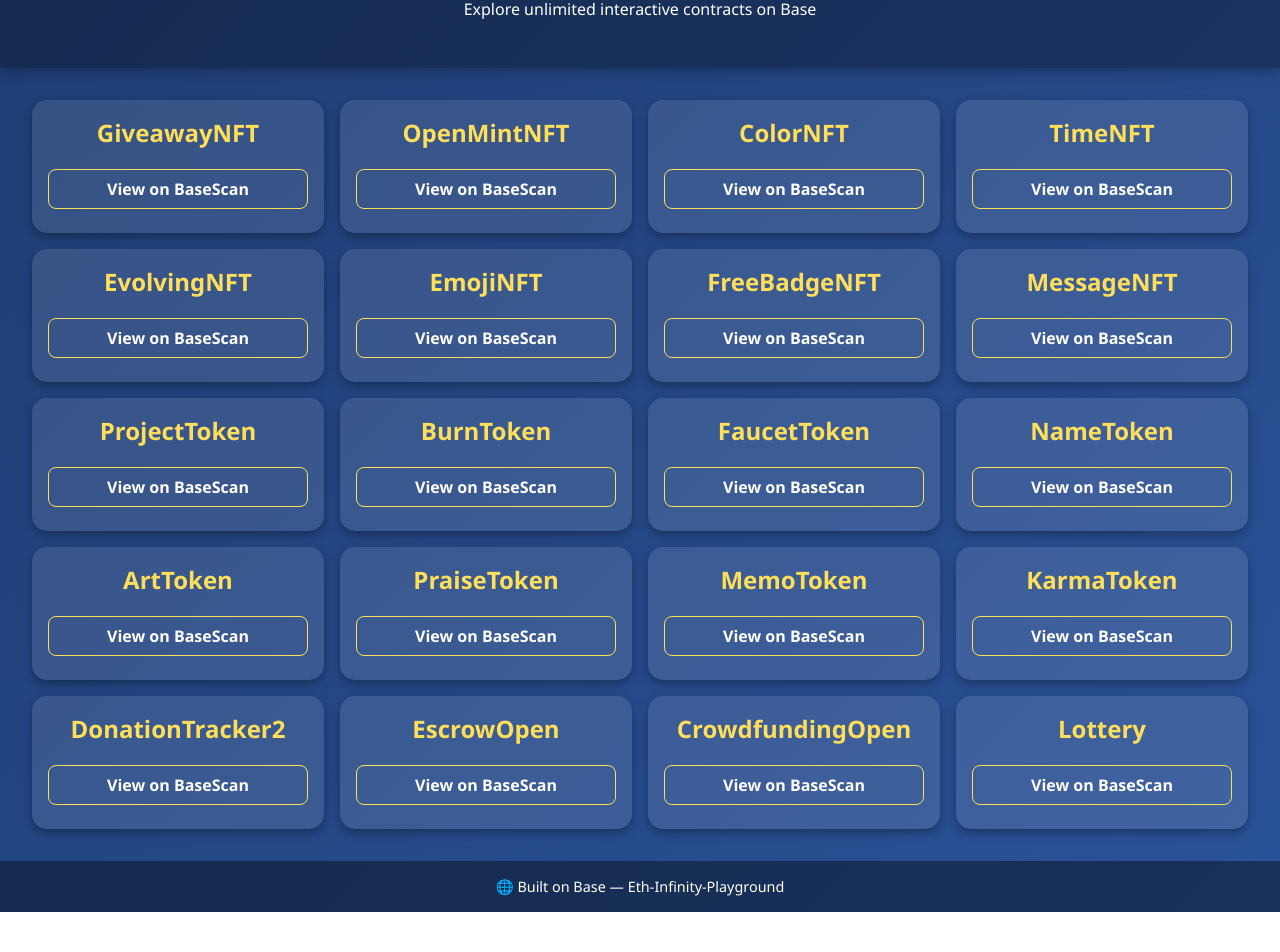
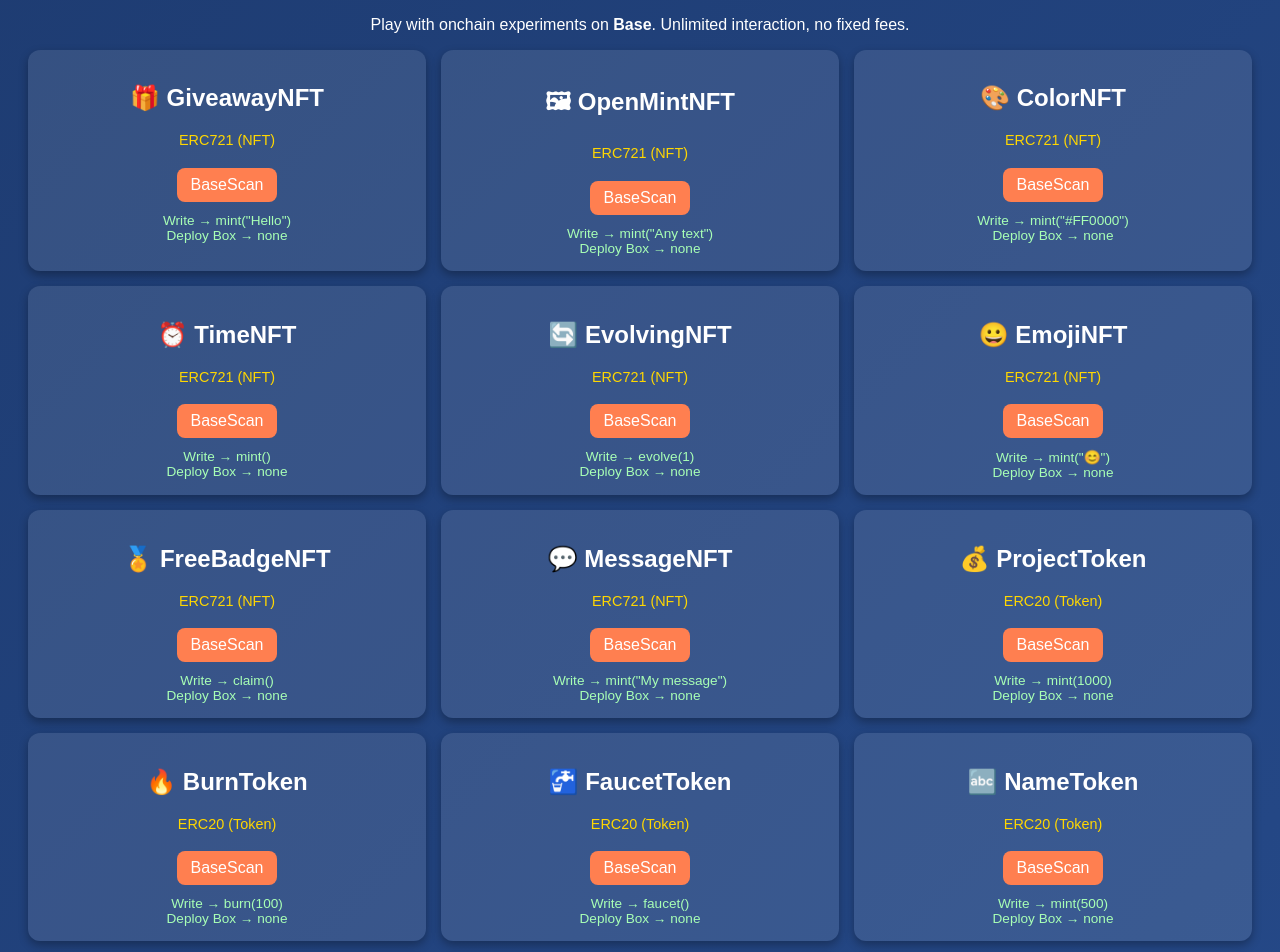
Before and after one commit to ordiha/Eth-infinity-playground, a plain HTML site: page index.html in a window 1280 px wide. Shown: the part 98-1050 px from the top of the page. Before the commit the page ends 1010 px from the top, so only its background shows below. Drawn offline with Linux system fonts and the light colour scheme.

Commit message:
Update index.html
all new contracts added to front

```diff
--- a/index.html
+++ b/index.html
@@ -2,178 +2,97 @@
 <html lang="en">
 <head>
   <meta charset="UTF-8">
-  <title>Eth-Infinity-Playground</title>
-  <meta name="viewport" content="width=device-width, initial-scale=1">
+  <title>🌌 Eth-Infinity-Playground</title>
   <style>
     body {
-      font-family: 'Segoe UI', Tahoma, sans-serif;
+      font-family: Arial, sans-serif;
       background: linear-gradient(135deg, #1e3c72, #2a5298);
       color: #fff;
-      margin: 0;
-      padding: 0;
       text-align: center;
-    }
-    header {
-      padding: 2rem 1rem;
-      background: rgba(0,0,0,0.3);
-      box-shadow: 0 0 15px rgba(0,0,0,0.4);
+      padding: 20px;
     }
     h1 {
-      font-size: 2.2rem;
-      margin: 0;
-      color: #ffde59;
-      text-shadow: 2px 2px 6px rgba(0,0,0,0.6);
+      font-size: 2.2em;
+      margin-bottom: 20px;
     }
-    .container {
+    .grid {
       display: grid;
-      grid-template-columns: repeat(auto-fit, minmax(280px, 1fr));
-      gap: 1rem;
-      padding: 2rem;
+      grid-template-columns: repeat(auto-fill, minmax(320px, 1fr));
+      gap: 15px;
     }
     .card {
       background: rgba(255,255,255,0.1);
-      border-radius: 15px;
-      padding: 1rem;
+      border-radius: 12px;
+      padding: 15px;
       box-shadow: 0 4px 10px rgba(0,0,0,0.3);
-      transition: transform 0.2s, background 0.3s;
     }
-    .card:hover {
-      transform: scale(1.03);
-      background: rgba(255,255,255,0.2);
+    a {
+      display: inline-block;
+      margin: 5px;
+      padding: 8px 14px;
+      text-decoration: none;
+      border-radius: 8px;
+      background: #ff7f50;
+      color: #fff;
+      transition: 0.2s;
     }
-    .card h2 {
-      margin-top: 0;
-      color: #ffde59;
+    a:hover { background: #ff5722; }
+    .category {
+      font-size: 0.9em;
+      color: #ffd700;
     }
-    .card a {
-      display: block;
-      margin: 0.5rem 0;
-      text-decoration: none;
-      color: #fff;
-      font-weight: bold;
-      border: 1px solid #ffde59;
-      border-radius: 8px;
-      padding: 0.5rem;
-      transition: background 0.3s;
-    }
-    .card a:hover {
-      background: #ffde59;
-      color: #000;
-    }
-    footer {
-      padding: 1rem;
-      background: rgba(0,0,0,0.4);
-      font-size: 0.9rem;
+    .example {
+      font-size: 0.85em;
+      color: #a8ffb5;
+      margin-top: 6px;
     }
   </style>
 </head>
 <body>
-  <header>
-    <h1>🌐 Eth-Infinity-Playground</h1>
-    <p>Explore unlimited interactive contracts on Base</p>
-  </header>
+  <h1>🌌 Eth-Infinity-Playground</h1>
+  <p>Play with onchain experiments on <b>Base</b>. Unlimited interaction, no fixed fees.</p>
 
-  <div class="container">
-    <div class="card">
-      <h2>GiveawayNFT</h2>
-      <a href="https://basescan.org/address/0xe5A241F05216696Bb396f1b86Adb064494dbf6A0#code" target="_blank">View on BaseScan</a>
-    </div>
-    <div class="card">
-      <h2>OpenMintNFT</h2>
-      <a href="https://basescan.org/address/0x79f6e18a8376b02b35C1D5C02DA86Ec03cA6d57d#code" target="_blank">View on BaseScan</a>
-    </div>
-    <div class="card">
-      <h2>ColorNFT</h2>
-      <a href="https://basescan.org/address/0x7e5b2523Da5D63e500b9b050f45f993b811c6548#code" target="_blank">View on BaseScan</a>
-    </div>
-    <div class="card">
-      <h2>TimeNFT</h2>
-      <a href="https://basescan.org/address/0x6A7b0FD9Ea1809a5F0F4369e191a0B021D11BCD5#code" target="_blank">View on BaseScan</a>
-    </div>
-    <div class="card">
-      <h2>EvolvingNFT</h2>
-      <a href="https://basescan.org/address/0xFAb4D080D6b1AF6d84685148f9D6a7195f86b829#code" target="_blank">View on BaseScan</a>
-    </div>
-    <div class="card">
-      <h2>EmojiNFT</h2>
-      <a href="https://basescan.org/address/0x2fdEf913F4a1bCD05ADA45F4556d54F6df5305e1#code" target="_blank">View on BaseScan</a>
-    </div>
-    <div class="card">
-      <h2>FreeBadgeNFT</h2>
-      <a href="https://basescan.org/address/0x2533d3769d333f96D446f9035d025cf986773D83#code" target="_blank">View on BaseScan</a>
-    </div>
-    <div class="card">
-      <h2>MessageNFT</h2>
-      <a href="https://basescan.org/address/0xAC3fDF094d4167D8238ba980F70792E681b487A5#code" target="_blank">View on BaseScan</a>
-    </div>
-    <div class="card">
-      <h2>ProjectToken</h2>
-      <a href="https://basescan.org/address/0x8A78A66E45dFb17A7d2C2f54c0c265d62336591F#code" target="_blank">View on BaseScan</a>
-    </div>
-    <div class="card">
-      <h2>BurnToken</h2>
-      <a href="https://basescan.org/address/0xA94759CaeAD1b3b7bF5EAC55D70926b76d6F9788#code" target="_blank">View on BaseScan</a>
-    </div>
-    <div class="card">
-      <h2>FaucetToken</h2>
-      <a href="https://basescan.org/address/0x497C8C54B603b02Ab2a8f11387c5D6bEC19EE237#code" target="_blank">View on BaseScan</a>
-    </div>
-    <div class="card">
-      <h2>NameToken</h2>
-      <a href="https://basescan.org/address/0x1da06bd89f7386E919934D396a18DfE123Ac2214#code" target="_blank">View on BaseScan</a>
-    </div>
-    <div class="card">
-      <h2>ArtToken</h2>
-      <a href="https://basescan.org/address/0x791DCE76c244DBb72e99F5f87BD843fF229f8BdE#code" target="_blank">View on BaseScan</a>
-    </div>
-    <div class="card">
-      <h2>PraiseToken</h2>
-      <a href="https://basescan.org/address/0xF98d56aCB775217409BA516c79ca5BAdf976125E#code" target="_blank">View on BaseScan</a>
-    </div>
-    <div class="card">
-      <h2>MemoToken</h2>
-      <a href="https://basescan.org/address/0xa4125F4dD0369Fa7b4153B6Fb26931d16Ac159A1#code" target="_blank">View on BaseScan</a>
-    </div>
-    <div class="card">
-      <h2>KarmaToken</h2>
-      <a href="https://basescan.org/address/0xF7147a1a15DaCe03308c57b6A8001a4E0dd5053a#code" target="_blank">View on BaseScan</a>
-    </div>
-    <div class="card">
-      <h2>DonationTracker2</h2>
-      <a href="https://basescan.org/address/0x9dDAf52D93FE53715dC510190b2DDD1d1CafA8fB#code" target="_blank">View on BaseScan</a>
-    </div>
-    <div class="card">
-      <h2>EscrowOpen</h2>
-      <a href="https://basescan.org/address/0x4e3DCAd4Cf1ac9cCdD93aC2b395C3fBA242c521b#code" target="_blank">View on BaseScan</a>
-    </div>
-    <div class="card">
-      <h2>CrowdfundingOpen</h2>
-      <a href="https://basescan.org/address/0x6d0615e1dd679314213D39D06E5175322fDcc346#code" target="_blank">View on BaseScan</a>
-    </div>
-    <div class="card">
-      <h2>Lottery</h2>
-      <a href="https://basescan.org/address/0x2eDb3668A8c37a1b1D1934e4247da47FA2c73daf#code" target="_blank">View on BaseScan</a>
-    </div>
-  </div>
+  <div class="grid">
+    <!-- NFTs -->
+    <div class="card"><h2>🎁 GiveawayNFT</h2><p class="category">ERC721 (NFT)</p><a href="https://basescan.org/address/0xe5A241F05216696Bb396f1b86Adb064494dbf6A0#code">BaseScan</a><div class="example">Write → mint("Hello")<br>Deploy Box → none</div></div>
+    <div class="card"><h2>🖼 OpenMintNFT</h2><p class="category">ERC721 (NFT)</p><a href="https://basescan.org/address/0x79f6e18a8376b02b35C1D5C02DA86Ec03cA6d57d#code">BaseScan</a><div class="example">Write → mint("Any text")<br>Deploy Box → none</div></div>
+    <div class="card"><h2>🎨 ColorNFT</h2><p class="category">ERC721 (NFT)</p><a href="https://basescan.org/address/0x7e5b2523Da5D63e500b9b050f45f993b811c6548#code">BaseScan</a><div class="example">Write → mint("#FF0000")<br>Deploy Box → none</div></div>
+    <div class="card"><h2>⏰ TimeNFT</h2><p class="category">ERC721 (NFT)</p><a href="https://basescan.org/address/0x6A7b0FD9Ea1809a5F0F4369e191a0B021D11BCD5#code">BaseScan</a><div class="example">Write → mint()<br>Deploy Box → none</div></div>
+    <div class="card"><h2>🔄 EvolvingNFT</h2><p class="category">ERC721 (NFT)</p><a href="https://basescan.org/address/0xFAb4D080D6b1AF6d84685148f9D6a7195f86b829#code">BaseScan</a><div class="example">Write → evolve(1)<br>Deploy Box → none</div></div>
+    <div class="card"><h2>😀 EmojiNFT</h2><p class="category">ERC721 (NFT)</p><a href="https://basescan.org/address/0x2fdEf913F4a1bCD05ADA45F4556d54F6df5305e1#code">BaseScan</a><div class="example">Write → mint("😊")<br>Deploy Box → none</div></div>
+    <div class="card"><h2>🏅 FreeBadgeNFT</h2><p class="category">ERC721 (NFT)</p><a href="https://basescan.org/address/0x2533d3769d333f96D446f9035d025cf986773D83#code">BaseScan</a><div class="example">Write → claim()<br>Deploy Box → none</div></div>
+    <div class="card"><h2>💬 MessageNFT</h2><p class="category">ERC721 (NFT)</p><a href="https://basescan.org/address/0xAC3fDF094d4167D8238ba980F70792E681b487A5#code">BaseScan</a><div class="example">Write → mint("My message")<br>Deploy Box → none</div></div>
 
-  <footer>
-    🌐 Built on Base — Eth-Infinity-Playground
-  </footer>
+    <!-- Tokens -->
+    <div class="card"><h2>💰 ProjectToken</h2><p class="category">ERC20 (Token)</p><a href="https://basescan.org/address/0x8A78A66E45dFb17A7d2C2f54c0c265d62336591F#code">BaseScan</a><div class="example">Write → mint(1000)<br>Deploy Box → none</div></div>
+    <div class="card"><h2>🔥 BurnToken</h2><p class="category">ERC20 (Token)</p><a href="https://basescan.org/address/0xA94759CaeAD1b3b7bF5EAC55D70926b76d6F9788#code">BaseScan</a><div class="example">Write → burn(100)<br>Deploy Box → none</div></div>
+    <div class="card"><h2>🚰 FaucetToken</h2><p class="category">ERC20 (Token)</p><a href="https://basescan.org/address/0x497C8C54B603b02Ab2a8f11387c5D6bEC19EE237#code">BaseScan</a><div class="example">Write → faucet()<br>Deploy Box → none</div></div>
+    <div class="card"><h2>🔤 NameToken</h2><p class="category">ERC20 (Token)</p><a href="https://basescan.org/address/0x1da06bd89f7386E919934D396a18DfE123Ac2214#code">BaseScan</a><div class="example">Write → mint(500)<br>Deploy Box → none</div></div>
+    <div class="card"><h2>🎭 ArtToken</h2><p class="category">ERC20 (Token)</p><a href="https://basescan.org/address/0x791DCE76c244DBb72e99F5f87BD843fF229f8BdE#code">BaseScan</a><div class="example">Write → mint(1)<br>Deploy Box → none</div></div>
+    <div class="card"><h2>👏 PraiseToken</h2><p class="category">ERC20 (Token)</p><a href="https://basescan.org/address/0xF98d56aCB775217409BA516c79ca5BAdf976125E#code">BaseScan</a><div class="example">Write → praise("0x...")<br>Deploy Box → none</div></div>
+    <div class="card"><h2>📝 MemoToken</h2><p class="category">ERC20 (Token)</p><a href="https://basescan.org/address/0xa4125F4dD0369Fa7b4153B6Fb26931d16Ac159A1#code">BaseScan</a><div class="example">Write → mint(123)<br>Deploy Box → none</div></div>
+    <div class="card"><h2>⚖️ KarmaToken</h2><p class="category">ERC20 (Token)</p><a href="https://basescan.org/address/0xF7147a1a15DaCe03308c57b6A8001a4E0dd5053a#code">BaseScan</a><div class="example">Write → reward("0x...", 50)<br>Deploy Box → none</div></div>
 
-  <script>
-    async function switchToBase() {
-      if (window.ethereum) {
-        try {
-          await ethereum.request({
-            method: 'wallet_switchEthereumChain',
-            params: [{ chainId: '0x2105' }] // Base mainnet
-          });
-        } catch (err) {
-          console.error('Network switch failed:', err);
-        }
-      }
-    }
-    switchToBase();
-  </script>
-</body>
-</html>
+    <!-- Utilities -->
+    <div class="card"><h2>❤️ DonationTracker2</h2><p class="category">Utility</p><a href="https://basescan.org/address/0x9dDAf52D93FE53715dC510190b2DDD1d1CafA8fB#code">BaseScan</a><div class="example">Write → donate()<br>Deploy Box → none</div></div>
+    <div class="card"><h2>🤝 EscrowOpen</h2><p class="category">Utility</p><a href="https://basescan.org/address/0x4e3DCAd4Cf1ac9cCdD93aC2b395C3fBA242c521b#code">BaseScan</a><div class="example">Write → deposit()<br>Deploy Box → none</div></div>
+    <div class="card"><h2>📢 CrowdfundingOpen</h2><p class="category">Utility</p><a href="https://basescan.org/address/0x6d0615e1dd679314213D39D06E5175322fDcc346#code">BaseScan</a><div class="example">Write → contribute()<br>Deploy Box → none</div></div>
+    <div class="card"><h2>🎲 Lottery</h2><p class="category">Utility / Game</p><a href="https://basescan.org/address/0x2eDb3668A8c37a1b1D1934e4247da47FA2c73daf#code">BaseScan</a><div class="example">Write → buyTicket()<br>Deploy Box → none</div></div>
+    <div class="card"><h2>🏦 SavingsPool</h2><p class="category">Utility</p><a href="https://basescan.org/address/0xa43BC9AAFb69608a6bF1C84CBA1258bBa53d9B5D#code">BaseScan</a><div class="example">Write → deposit()<br>Deploy Box → none</div></div>
+    <div class="card"><h2>💸 TipPool</h2><p class="category">Utility</p><a href="https://basescan.org/address/0x48FC372AB9A289b4B885cDa740790d177441FD9F#code">BaseScan</a><div class="example">Write → tip("0x...", 1)<br>Deploy Box → none</div></div>
+    <div class="card"><h2>🎁 RandomPay</h2><p class="category">Utility</p><a href="https://basescan.org/address/0x02c6F7CD3FC95c6895D1663FDF81882f680A43A8#code">BaseScan</a><div class="example">Write → deposit()<br>Deploy Box → none</div></div>
+    <div class="card"><h2>🗳 VotingOpen</h2><p class="category">Utility</p><a href="https://basescan.org/address/0x79e18a4e4f07b38E13E6E537C209CaEB78652531#code">BaseScan</a><div class="example">Write → vote(1)<br>Deploy Box → none</div></div>
+    <div class="card"><h2>💡 OpinionRegistry</h2><p class="category">Utility</p><a href="https://basescan.org/address/0xE74706982Be1c7223E5855EA42DCF96F1104215B#code">BaseScan</a><div class="example">Write → addOpinion("Great!")<br>Deploy Box → none</div></div>
+    <div class="card"><h2>📜 MessageBoardOpen</h2><p class="category">Utility</p><a href="https://basescan.org/address/0xDDfc28B2C3B760b415465C60a0184e73fdd58f8c#code">BaseScan</a><div class="example">Write → postMessage("Hi all")<br>Deploy Box → none</div></div>
+    <div class="card"><h2>📊 SurveyBoard</h2><p class="category">Utility</p><a href="https://basescan.org/address/0x3fbf1Ec0B4794105480b946940c7DFF6704eF93f#code">BaseScan</a><div class="example">Write → submitAnswer(1)<br>Deploy Box → none</div></div>
+    <div class="card"><h2>⭐ ReputationPoints</h2><p class="category">Utility</p><a href="https://basescan.org/address/0xF3Ca99eBB3309Cae06B6163a72801A7E236a531d#code">BaseScan</a><div class="example">Write → reward("0x...", 10)<br>Deploy Box → none</div></div>
+    <div class="card"><h2>🎖 BadgeBoard</h2><p class="category">Utility</p><a href="https://basescan.org/address/0x3977E74324a40Fc36E66bD2841Bf5083fedA5f29#code">BaseScan</a><div class="example">Write → giveBadge("0x...", "Hero")<br>Deploy Box → none</div></div>
+    <div class="card"><h2>📮 OpenPolls</h2><p class="category">Utility</p><a href="https://basescan.org/address/0x427f7939832032FbF6D679E1B711d40b496BeFBb#code">BaseScan</a><div class="example">Write → createPoll("Best color?")<br>Deploy Box → none</div></div>
+    <div class="card"><h2>🧠 MemoryChain</h2><p class="category">Utility</p><a href="https://basescan.org/address/0xE0Ac6DaFc6a2dcCF599502deC0CB4A8d12bCDDd2#code">BaseScan</a><div class="example">Write → addMemory("Idea")<br>Deploy Box → none</div></div>
+    <div class="card"><h2>🔢 GuessNumber</h2><p class="category">Utility / Game</p><a href="https://basescan.org/address/0xe5c4636C0249312fda74492A1a68094C1c08dA54#code">BaseScan</a><div class="example">Write → guess(7)<br>Deploy Box → none</div></div>
+    <div class="card"><h2>✊ RockPaperScissors</h2><p class="category">Utility / Game</p><a href="https://basescan.org/address/0xDe214a923048a2F97bE6dcBe664fA7192a7E66E5#code">BaseScan</a><div class="example">Write → play(1)<br>Deploy Box → none</div></div>
+    <div class="card"><h2>🎨 RandomArt</h2><p class="category">ERC721 (NFT)</p><a href="https://basescan.org/address/0xC31D53E3ADb55Afb1734c0f8f01472dd660dd485#code">BaseScan</a><div class="example">Write → mint()<br>Deploy Box → none</div></div>
+    <div class="card"><h2>🃏 CollectibleGame</h2><p class="category">ERC721 (NFT)</p><a href="https://basescan.org/address/0xCdD6c5361327dD687a5007B3203ad7c28E9F6989#code">BaseScan</a><div class="example">Write → collect()<br>Deploy Box → none</div></div>
+    <div class="card"><h2>🏆 Leaderboard</h2><p class="category">Utility / Game</p><a href="https://basescan.org/address/0x6dd734e20db7Fa8aD6273D1cF2289569436c80dA#code">BaseScan</a><div class="example">Write → addScore(100)<br>Deploy Box → none</div></div>
+    <div class="card"><h2>🎰 RouletteSpin</h2><p class="category">Utility / Game</p><a href="https://basescan.org/address/0xB0f6210ed2B197d03435080B13514d0A5eF83e74#code">BaseScan</a><div class="example">Write → spin()<br>Deploy Box → none</div></div>
+    <div class="card"><h2>🔮 RandomWords</h2><p class="category">Utility</p><a href="https://basescan.org/address/0x9e6c59aE4C6230a85e932BD92708254f1425e82c#code">BaseScan</a><div class="example">Write → addWord("Magic")
```
